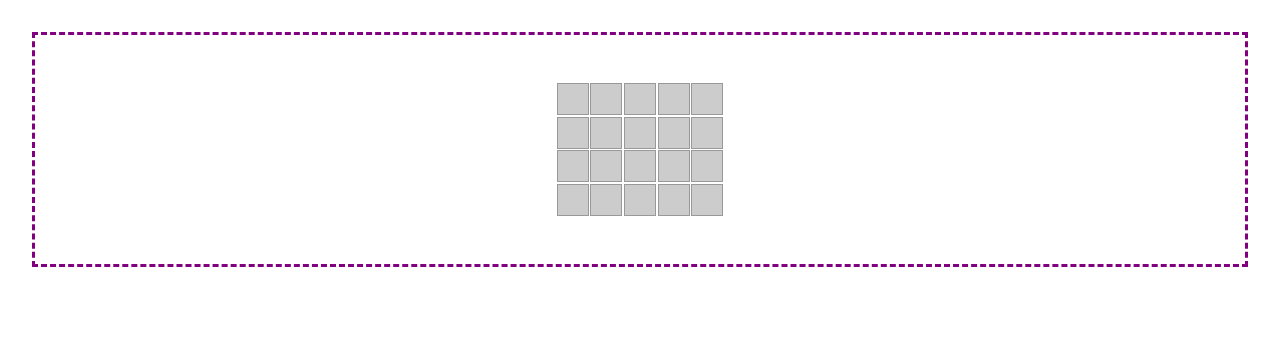
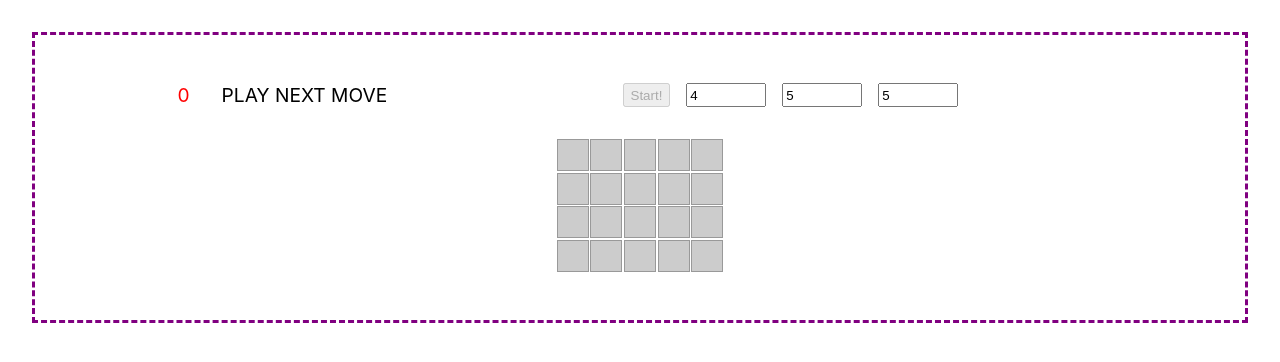
Before and after one commit to BriptimusPrimus/my-app-sample1, a React (Create React App) app: page / in a window 1280 px wide. Shown: the top 362 px of the page. Built offline with nearby package versions, Linux system fonts and the light colour scheme.

Commit message:
More progress

```diff
--- a/src/components/Main.css
+++ b/src/components/Main.css
@@ -4,14 +4,16 @@
 
 main {
     padding: 2rem;
-    display: flex;
-    flex-direction: column;
-    gap: 2rem;
+
 }
 
 .game {
     border: 3px dashed purple;
     padding: 3rem;
+
+    display: flex;
+    flex-direction: column;
+    gap: 2rem;
 }
 
 .board  {
@@ -49,3 +51,36 @@ main {
     background-color: #eee;
     border: 0.5Spx solid #111;
 }
+
+.controls {
+    display: flex;
+    gap: 1rem;
+    justify-content: space-around;
+}
+
+.controls__display {
+    width: 15rem;
+    display: flex;
+    gap: 2rem;
+    /* border: 2px dashed green; */
+}
+
+.controls__display p {
+    margin: 0;
+    font-size: 1.2rem;
+}
+
+.display__points {
+    color: red;
+}
+
+.controls__input {
+    width: 30rem;
+    display: flex;
+    gap: 1rem;
+    /* border: 2px dashed green;     */
+}
+
+.controls__input input {
+    width: 5rem;
+}
--- a/src/components/Main.js
+++ b/src/components/Main.js
@@ -57,16 +57,75 @@ const createBoard = function ({ width, height, mines }) {
     return board;
 };
 
+function Controls({
+    gameState,
+    setGameState
+}) {
+    const {
+        width,
+        height,
+        mines,
+        gameOver,
+        points
+    } = gameState;
+
+
+    return (
+        <section className='controls'>
+            <div className='controls__display'>
+                <p className="display__points">
+                    {points}
+                </p>
+                <p className='display__status'>
+                    {gameOver ? 'GAME OVER' : 'PLAY NEXT MOVE'}
+                </p>
+            </div>
+            <div className='controls__input'>
+                <button disabled={!gameOver} >Start!</button>
+                <input
+                    type="number"
+                    id='height_textbox'
+                    placeholder='height'
+                    value={height}
+                />
+                <input
+                    type="number"
+                    id='width_textbox'
+                    placeholder='width'
+                    value={width}
+                />
+                <input
+                    type="number"
+                    id='mines_textbox'
+                    placeholder='mines'
+                    value={mines}
+                />
+            </div>
+        </section>
+    );
+}
+
 function Game() {
     const gameVars = {
         width: 5,
         height: 4,
-        mines: 5
+        mines: 5,
+        gameOver: false,
+        points: 0
     };
 
-    const [board, setBoard] = useState(createBoard(gameVars));
+    const [gameState, setGameState] = useState(gameVars)
+
+    const [board, setBoard] = useState(createBoard(gameState));
+
 
     const openCell = (row, col) => {
+        if (board[row][col].mine) {
+            // GAME OVER
+        } else {
+            // POINTS ++
+        }
+
         setBoard((prevMatrix) => {
             const newMatrix = prevMatrix.map((row) => [...row]);
 
@@ -98,6 +157,10 @@ function Game() {
 
     return (
         <div className="game">
+            <Controls
+                gameState={gameState}
+                setGameState={setGameState}
+            />
             <Board
                 width={gameVars.width}
                 height={gameVars.height}
@@ -209,6 +272,7 @@ function Cell({
         return (
             <button
                 className="cell cell__flag"
+                onClick={onPrimaryClick}
             >
                 △
             </button>
```
Also changed, not shown: 1 other file (tests, documents, lock files or other folders).
